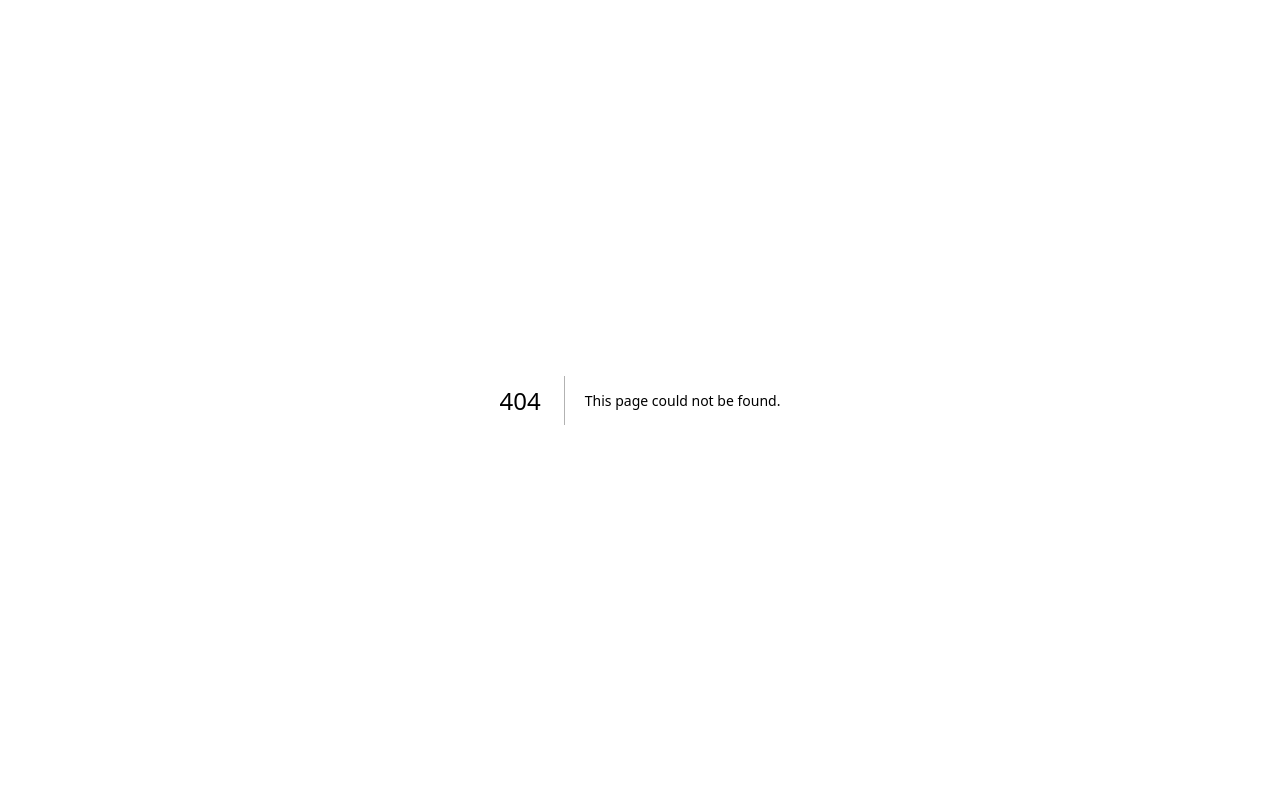
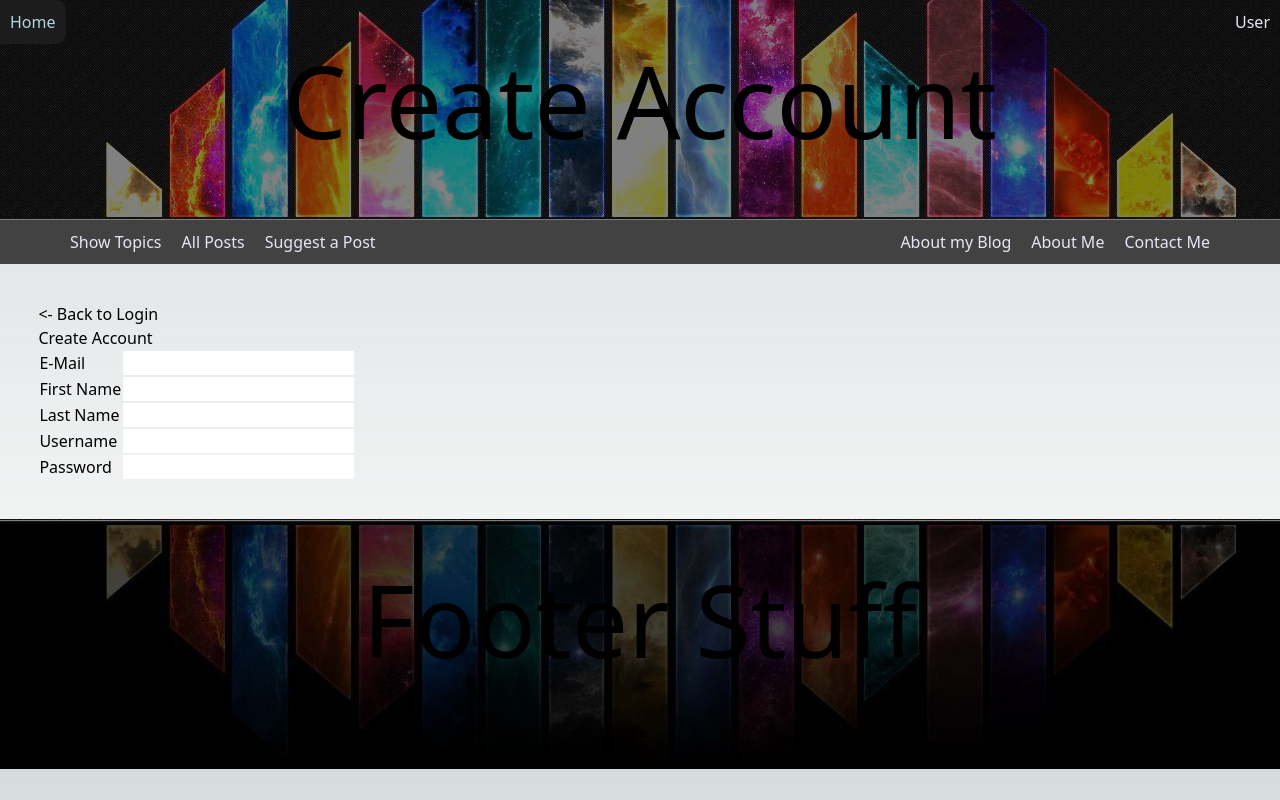
Before and after one commit to MorganTDicks/Austin-Practice-blog, a Next.js app: page /User/create in a window 1280 px wide. Before the commit this address had no page. Built offline with nearby package versions, Linux system fonts and the light colour scheme.

Commit message:
Added skeleton for user dashboard & login

```diff
--- a/src/Components/Posts/postcarousel.tsx
+++ b/src/Components/Posts/postcarousel.tsx
@@ -34,6 +34,8 @@ export default function PostCarousel(){
     return(
         <div className={styles.sorroundstuff}>
             <table className={styles.uls}>
+                <tbody>
+
                     <tr>
                     <td className={styles.tablesides}>
                         <button onClick={prev} className={styles.buttonstuff}>
@@ -43,6 +45,7 @@ export default function PostCarousel(){
                     <td className={styles.tablecontent}>
                         <p className={styles.internalHeader}> {currPost.header} </p>
                         <table className={styles.internalTable}>
+                            <tbody>
                                 <tr>
                                     <td className={styles.datesuggester}>
                                         <p>
@@ -56,6 +59,7 @@ export default function PostCarousel(){
                                 </tr>
                                 <tr>
                                 </tr>
+                            </tbody>
                         </table>
                         <Link href= {`/Posts/${currPost.id}`} className={styles.linkstuff}> View This Post </Link>
                     </td>
@@ -65,6 +69,7 @@ export default function PostCarousel(){
                         </button>
                     </td>
                     </tr>
+                </tbody>
             </table>
         </div>
     )
--- a/src/Components/banner/topbanner.tsx
+++ b/src/Components/banner/topbanner.tsx
@@ -10,7 +10,7 @@ const TopBanner = (props: any) =>{
     return(
         <div className={styles.bannerbacking}>
             <p className={styles.toolbarl}> <Link className={styles.lical} href="/"> Home </Link></p>
-            <p className={styles.toolbarr}> <Link className={styles.licar} href="/settings"> User </Link></p>
+            <p className={styles.toolbarr}> <Link className={styles.licar} href="/User"> User </Link></p>
             <div className={styles.bannermain}>
                 <h1> {pName} </h1>
             </div>
--- a/src/Components/dataimporter/userimporter.ts
+++ b/src/Components/dataimporter/userimporter.ts
@@ -1,7 +1,9 @@
+import type { User } from "@/Declarations/UserTypes";
 function UserImporter(){
             let arrUsers: Array<User> = [
                 {id: "AA000000",
                 username: "A_Acker",
+                password: "1234",
                 name: "Austin",
                 surname: "Ackermann",
                 email: "austin@al.co.za"}
--- a/src/Declarations/UserTypes.ts
+++ b/src/Declarations/UserTypes.ts
@@ -1,8 +1,8 @@
-type User = {
+export type User = {
     id: string, // ID format: II000000, my contin zeros in front. II being the initials of the name nd surname.
     username: string,
     name: string,
     surname: string,
-    email: string
-    // password: string // TODO: Impliment password protection.
+    email: string,
+    password: string // TODO: Impliment password protection.
 };
--- /dev/null
+++ b/src/pages/User/create.tsx
@@ -0,0 +1,53 @@
+// Dashboard
+
+import Housing from "@/Components/housing/housing";
+import Link from "next/link";
+import { FormEvent, useState } from "react";
+import { User } from "@/Declarations/UserTypes";
+
+// Redirect to dashboard once account created
+
+
+export default function CreateAccount(){
+
+    function createUserAccountHandler(event: FormEvent<HTMLFormElement>){
+            /* ... */
+            event.preventDefault();
+    }
+
+    // function userInfoHandler(id, value) () {} // ID will be calculated when submit button is clicked.
+
+    return(
+        <>
+            <Housing pagename ="Create Account">
+                {/* Log In  */}
+                <Link href="./login"> {`<-`} Back to Login </Link>
+                <p> Create Account </p>
+                <form onSubmit={createUserAccountHandler}>
+                    <table>
+                        <tr>
+                            <td> <label> E-Mail </label> </td>
+                            <td> <input type="text"/> </td>
+                        </tr>
+                        <tr>
+                            <td> <label> First Name </label> </td>
+                            <td> <input type="text"/> </td>
+                        </tr>
+                        <tr>
+                            <td> <label> Last Name </label> </td>
+                            <td> <input type="text"/> </td>
+                        </tr>
+                        <tr>
+                            <td> <label> Username </label> </td>
+                            <td> <input type="text"/> </td>
+                        </tr>
+                        <tr>
+                            <td> <label> Password </label> </td>
+                            <td> <input type="password"/> </td>
+                        </tr>
+                    </table>
+                </form>
+            </Housing>
+        </>
+    )
+}
--- /dev/null
+++ b/src/pages/User/index.tsx
@@ -0,0 +1,21 @@
+// Dashboard
+
+import Housing from "@/Components/housing/housing";
+import Link from "next/link";
+
+// Redirect to login if not yet logged in.
+
+
+export default function Dashboard(){
+
+
+    return(
+        <>
+            <Housing pagename ="Dashboard">
+                {/* Log In  */}
+                <p> Dashboard </p>
+                <Link href="./User/login"> Login </Link>
+            </Housing>
+        </>
+    )
+}
--- /dev/null
+++ b/src/pages/User/login.tsx
@@ -0,0 +1,52 @@
+// Login
+
+import Housing from "@/Components/housing/housing"
+import Link from "next/link";
+import { FormEvent, useState } from "react";
+
+// Investigate Context
+
+type TempUser = {username: string, password: string};
+
+export default function LogIn(){
+
+    const [inputUser, setInputUser] = useState<TempUser>({username: '', password: ''});
+
+    function logInHandler(event: FormEvent<HTMLFormElement>){
+        /* ... */
+        event.preventDefault();
+    }
+
+    function usernameHandler(id: string, val: string){
+        if (id === 'username'){
+            setInputUser((prevName) => ({...prevName, username: val}));
+         } else
+            setInputUser((prevName) => ({...prevName, password: val}));
+    }
+
+    return(
+        <>
+            <Housing pagename="Log In">
+
+                {/* Log In  */}
+                <p> Log In Page </p>
+
+                <form onSubmit={logInHandler}>
+                    <div>
+                        <label> Enter username </label>
+                        <input type="text" onChange={(event) => {usernameHandler('username', event.target.value)}}/>
+                    </div>
+                    <div>
+                        <label> Enter Password </label>
+                        <input type="password" onChange={(event) => {usernameHandler('password', event.target.value)}}/>
+                    </div>
+                    <button type="submit"> Log In </button>
+                </form>
+                <p>
+                    or <Link href="./create"> Create an account</Link>.
+                </p>
+
+            </Housing>
+        </>
+    )
+}
```
Also changed, not shown: doccumentation.txt. Lines whose indentation alone changed are shown as unchanged.
